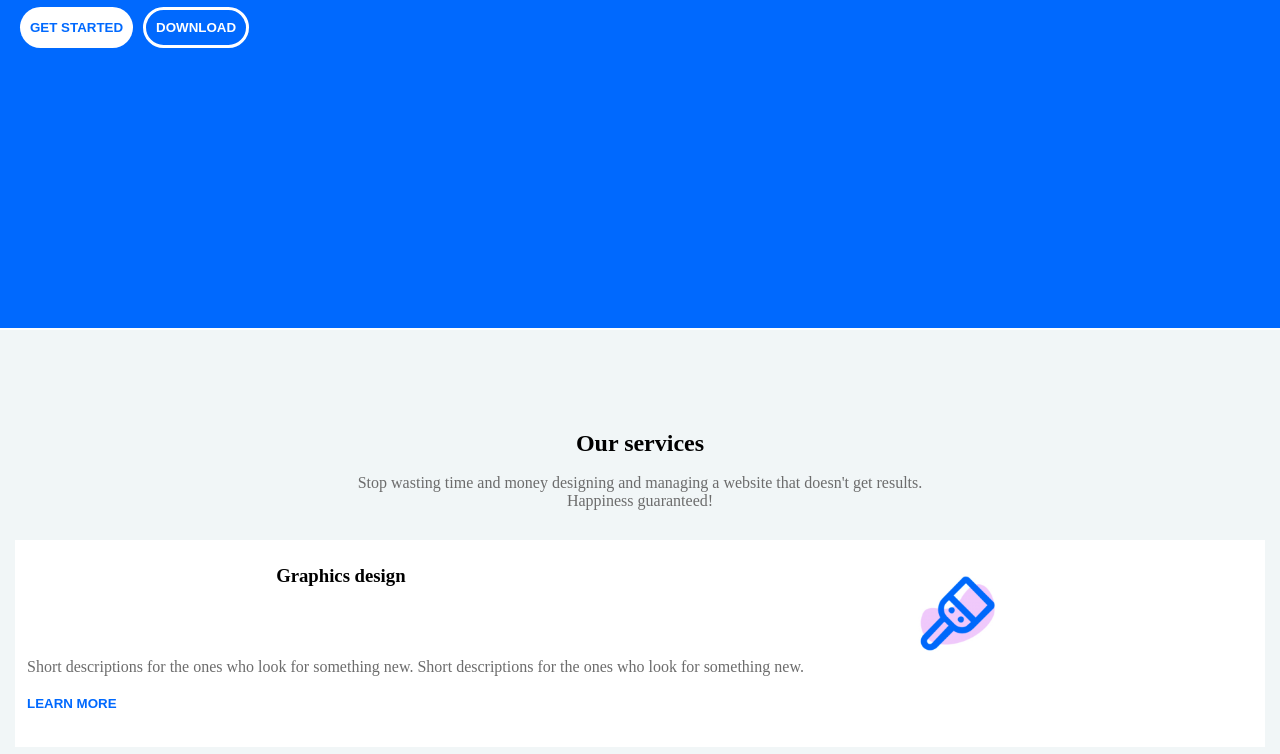
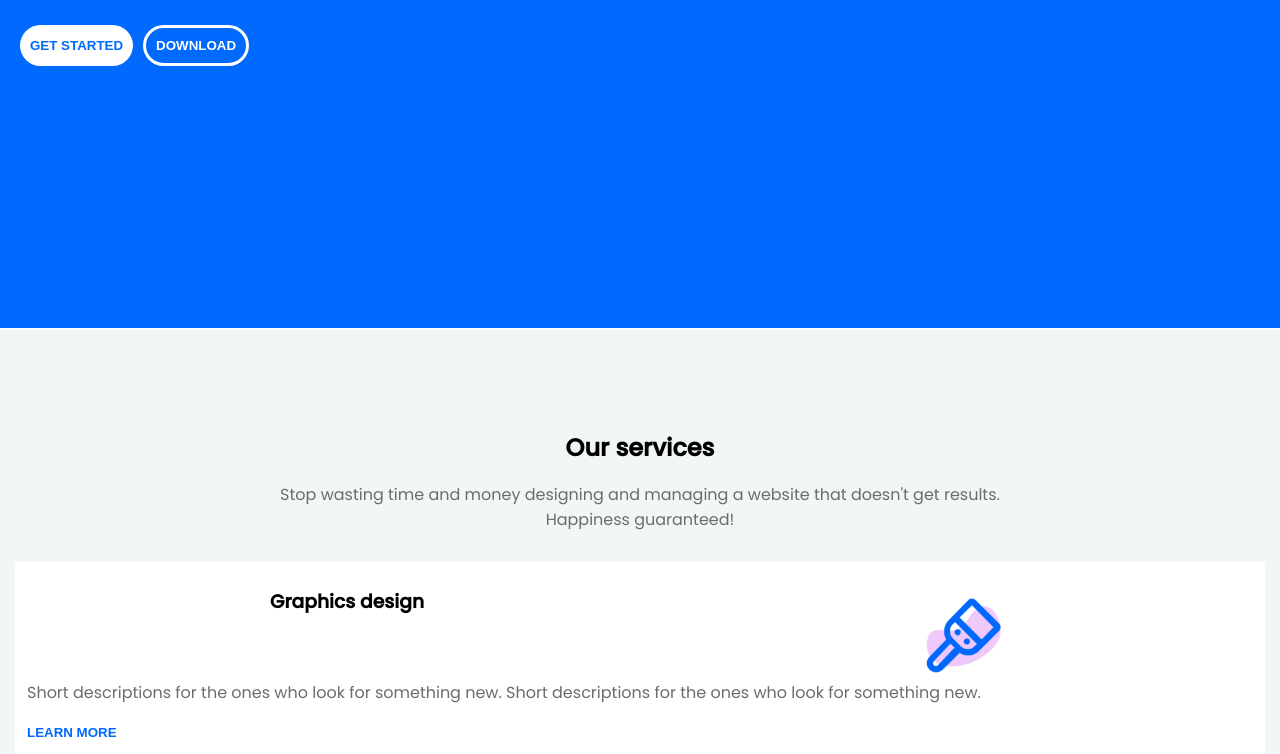
Before and after one commit to RaadBE/Group-5-Wireframe-03, a plain HTML site: page index.html in a window 1280 px wide. Shown: the part 232-986 px from the top of the page. Drawn offline with Linux system fonts and the light colour scheme.

Commit message:
adding font to the body

```diff
--- a/index.html
+++ b/index.html
@@ -8,6 +8,9 @@
     <link href="https://fonts.googleapis.com/icon?family=Material+Icons" rel="stylesheet">
     <link rel="stylesheet" href="css/style.css"/>
     <link rel="stylesheet" href="https://cdnjs.cloudflare.com/ajax/libs/font-awesome/6.4.0/css/all.min.css" integrity="sha512-iecdLmaskl7CVkqkXNQ/ZH/XLlvWZOJyj7Yy7tcenmpD1ypASozpmT/E0iPtmFIB46ZmdtAc9eNBvH0H/ZpiBw==" crossorigin="anonymous" referrerpolicy="no-referrer" />
+    <link rel="preconnect" href="https://fonts.googleapis.com">
+<link rel="preconnect" href="https://fonts.gstatic.com" crossorigin>
+<link href="https://fonts.googleapis.com/css2?family=Poppins:wght@300;400;500&display=swap" rel="stylesheet">
     <title>WireFrame3</title>
     <link rel="icon" type="image/x-icon" href="/img/favicon.svg">
 </head>
--- a/scss/style.scss
+++ b/scss/style.scss
@@ -3,9 +3,9 @@
 
 // $font-all:'Montserrat', sans-serif ,'Poppins', sans-serif;
 
-// body {
-//     font-family: $;
-// }
+body {
+    font-family: 'Poppins', sans-serif;
+}
 
 header {
     display: flex;
```
Also changed, not shown: css/dist/style.css, css/style.css, scss/dist/style.css, 2 other files.
